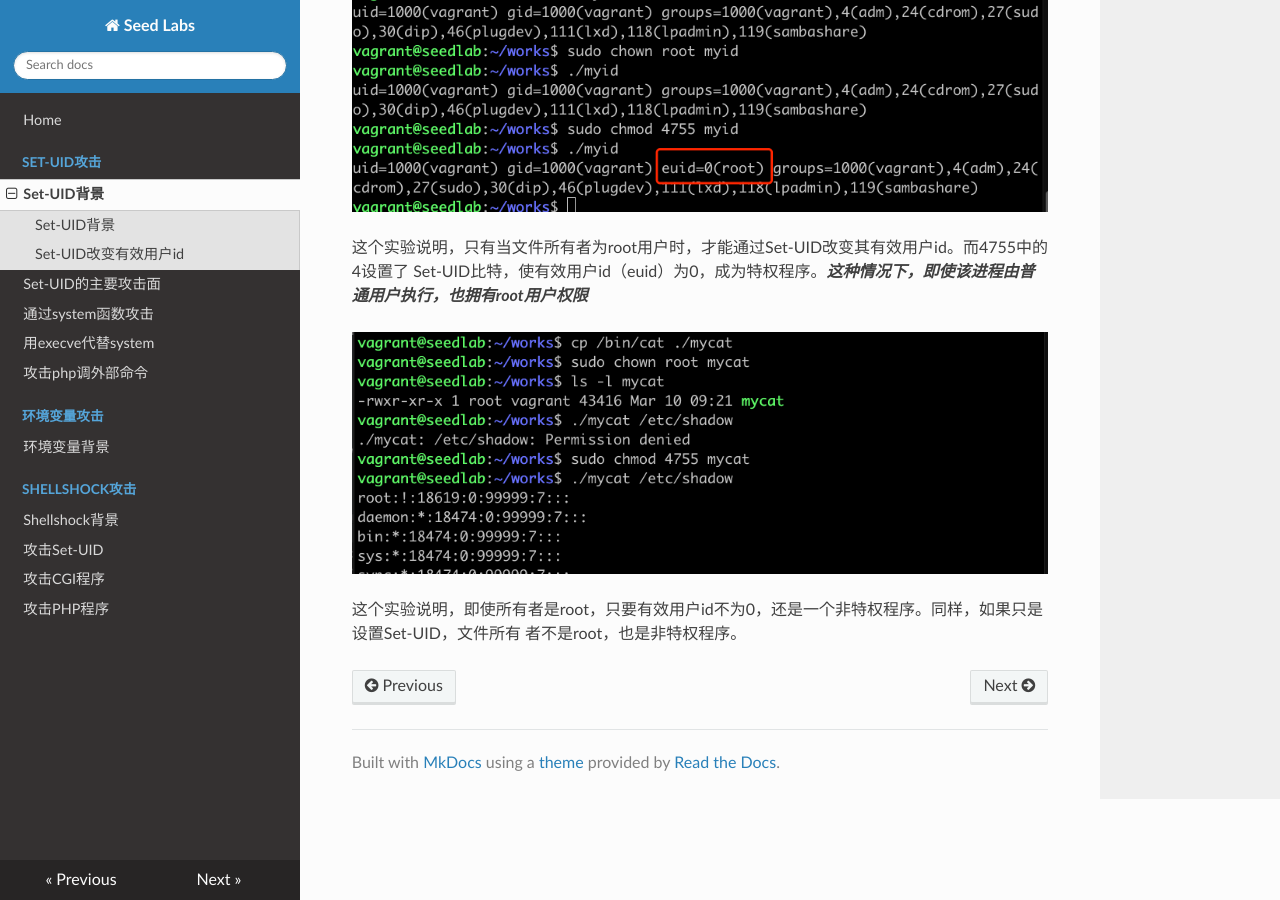
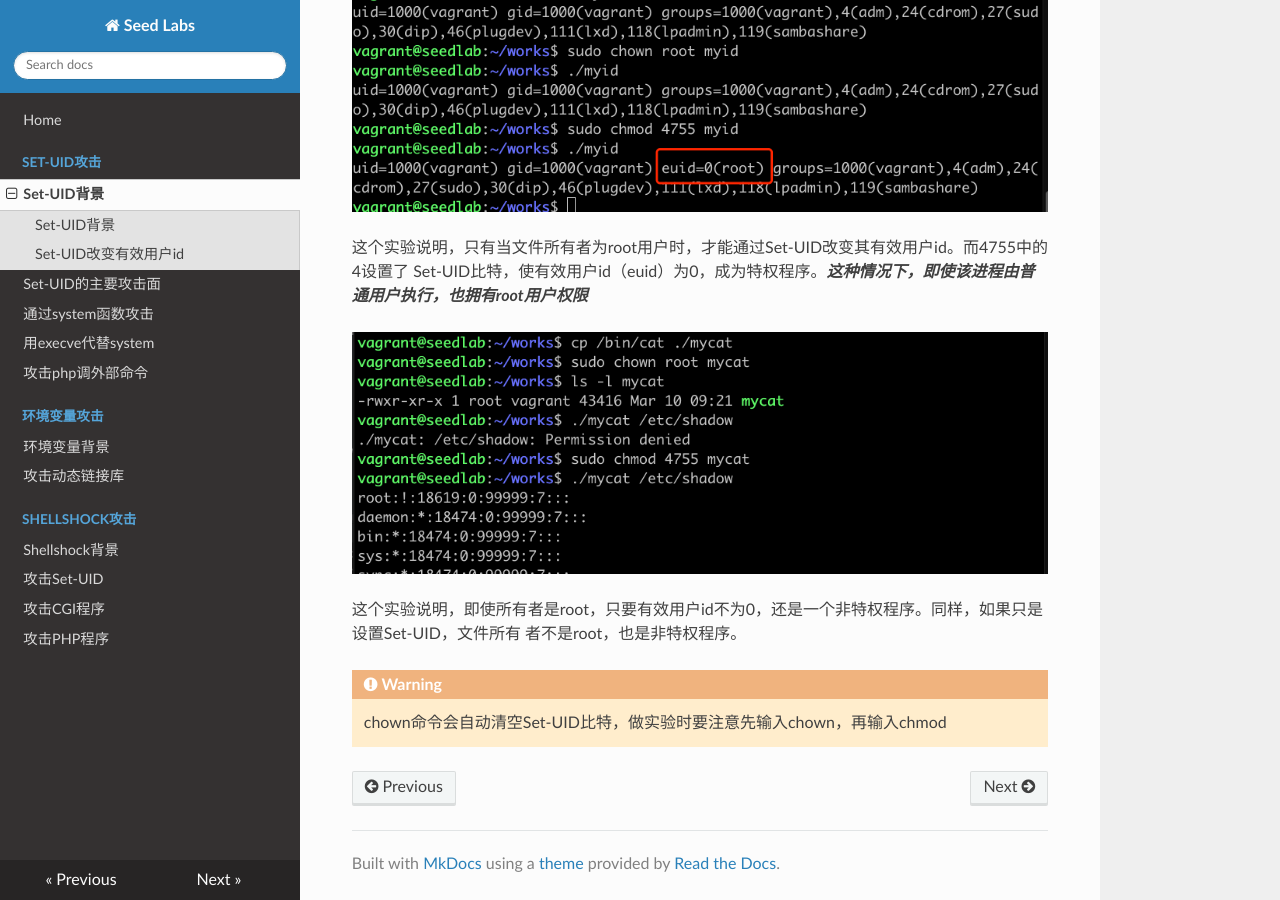
Before and after one commit to cc3213252/note-seed-labs, an MkDocs documentation site: the page built from docs/setuid/background.md, in a window 1280 px wide and 900 px high, scrolled down 996 px. Built offline with MkDocs 1.6.1, drawn with Linux system fonts in a browser that asks for light colours; nearby versions of some CDN libraries.

Commit message:
攻击动态链接库

```diff
--- a/docs/setuid/background.md
+++ b/docs/setuid/background.md
@@ -36,3 +36,7 @@ Set-UID比特，使有效用户id（euid）为0，成为特权程序。***这种
 
 这个实验说明，即使所有者是root，只要有效用户id不为0，还是一个非特权程序。同样，如果只是设置Set-UID，文件所有
 者不是root，也是非特权程序。
+
+!!! warning
+
+    chown命令会自动清空Set-UID比特，做实验时要注意先输入chown，再输入chmod
--- a/mkdocs.yml
+++ b/mkdocs.yml
@@ -8,7 +8,8 @@ nav:
         - 用execve代替system: setuid/use-execve.md
         - 攻击php调外部命令: setuid/attack-php.md
     - 环境变量攻击:
-          - 环境变量背景: env/background.md
+        - 环境变量背景: env/background.md
+        - 攻击动态链接库: env/attack-lib.md
     - Shellshock攻击:
         - Shellshock背景: shellshock/background.md
         - 攻击Set-UID: shellshock/attack-setuid.md
```
Also changed, not shown: docs/index.md (+1 -0 lines), docs/img/env-attacktype.png (added), docs/img/env-libtest.png (added), docs/img/env-loadmylib.png (added), docs/img/env-ownlib.png (added), docs/img/env-setuidinvaild.png (added), docs/img/env-setuidinvaild2.png (added), docs/img/env-shell.png (added), docs/img/env-shelltest.png (added), docs/img/env-sleep.png (added), docs/img/env-stack.png (added), 2 other files.
